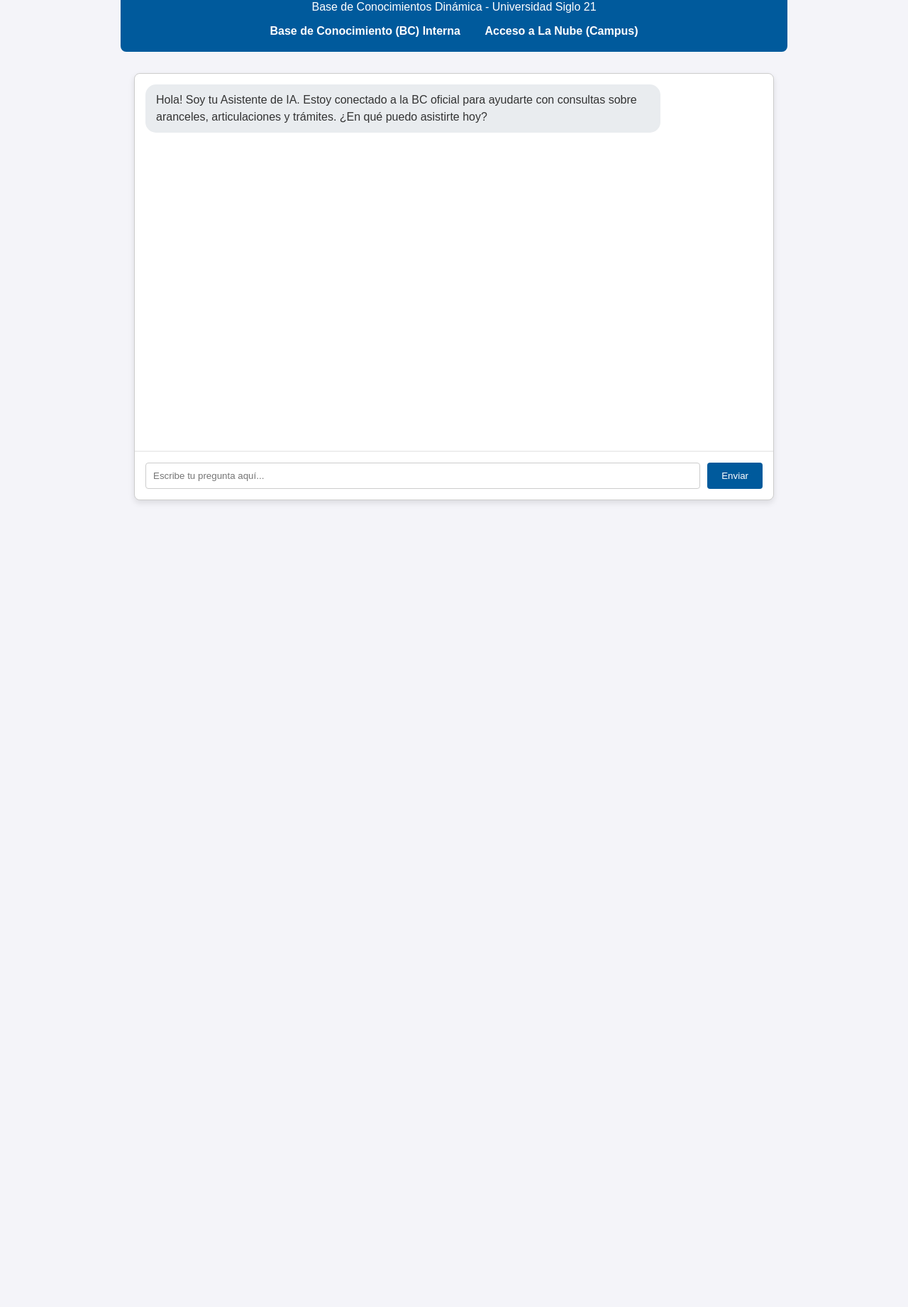
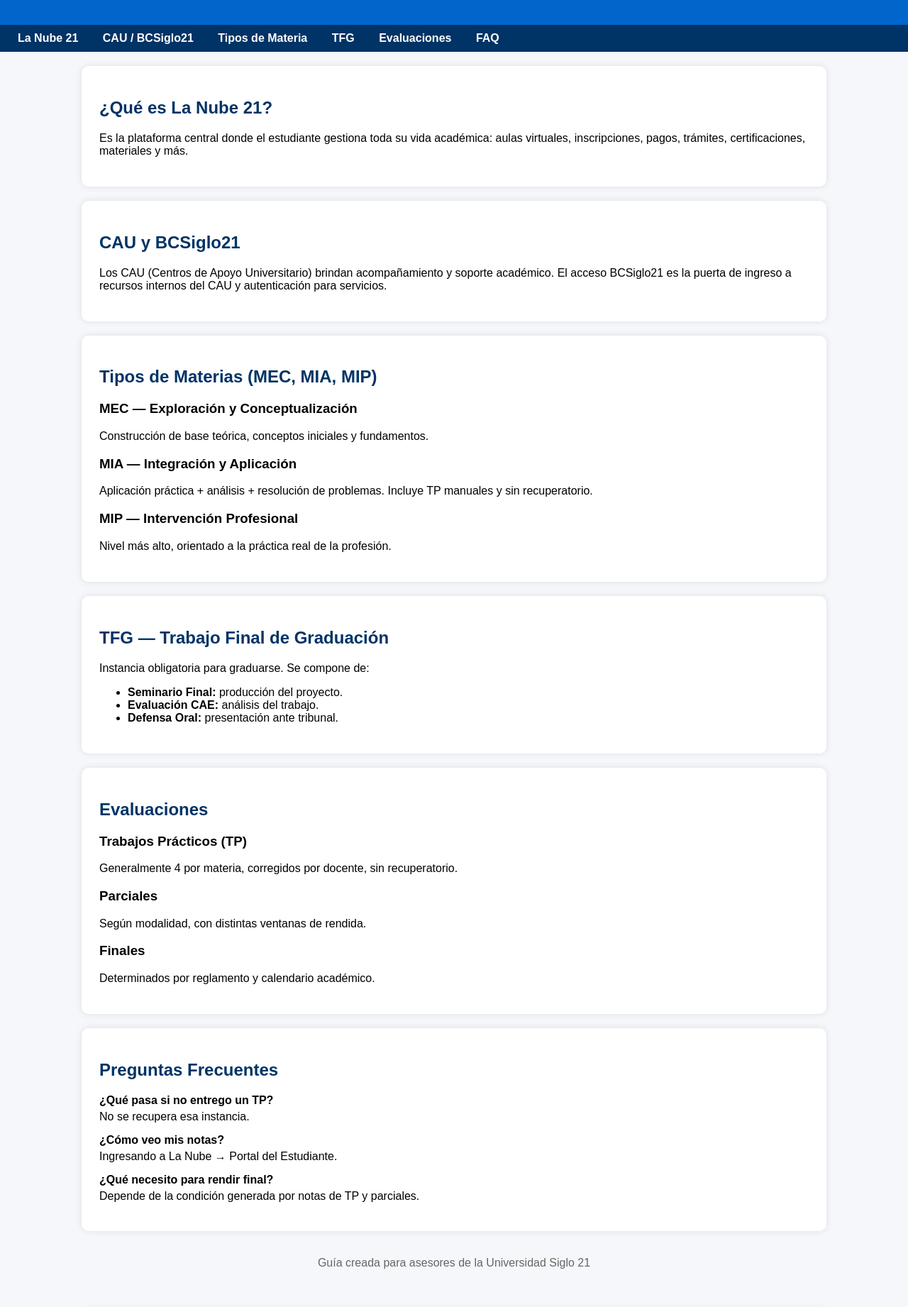
Before and after one commit to lucianominoteclab-star/Guia-Siglo-21, a plain HTML site: page index.html in a window 1280 px wide. Shown: the part 119-1961 px from the top of the page at 71% size. Before the commit the page ends 844 px from the top, so only its background shows below. Drawn offline with Linux system fonts and the light colour scheme.

Commit message:
Update index.html

```diff
--- a/index.html
+++ b/index.html
@@ -1,37 +1,140 @@
 <!DOCTYPE html>
 <html lang="es">
 <head>
-    <meta charset="UTF-8">
-    <meta name="viewport" content="width=device-width, initial-scale=1.0">
-    <title>Asistente de Consulta | Siglo 21</title>
-    <link rel="stylesheet" href="style.css">
+  <meta charset="UTF-8" />
+  <meta name="viewport" content="width=device-width, initial-scale=1.0" />
+  <title>Guía Siglo 21 — Recursos del Asesor</title>
+  <style>
+    body { font-family: Arial, sans-serif; background:#f5f7fa; margin:0; padding:0; }
+    header { background:#0066cc; color:white; padding:20px; text-align:center; }
+    nav { background:#003366; padding:10px; }
+    nav a { color:white; margin:0 15px; text-decoration:none; font-weight:bold; }
+    section { padding:25px; max-width:1000px; margin:auto; background:white; margin-top:20px; border-radius:10px; box-shadow:0 0 10px rgba(0,0,0,0.1); }
+    h2 { color:#003366; }
+    .faq-item { margin-bottom:15px; }
+    .faq-item p { margin:5px 0 0 0; }
+    footer { text-align:center; padding:20px; color:#666; }
+  </style>
 </head>
 <body>
+<header>
+  <h1>Guía Completa — Universidad Siglo 21</h1>
+  <p>Información basada en La Nube 21, BCSiglo21 y Reglamento Académico</p>
+</header>
 
-    <header>
-        <h1>Asistente de Consultas para Asesores</h1>
-        <p>Base de Conocimientos Dinámica - Universidad Siglo 21</p>
+<nav>
+  <a href="#nube">La Nube 21</a>
+  <a href="#cau">CAU / BCSiglo21</a>
+  <a href="#tipos">Tipos de Materia</a>
+  <a href="#tfg">TFG</a>
+  <a href="#eval">Evaluaciones</a>
+  <a href="#faq">FAQ</a>
+</nav>
 
-        <nav class="enlaces-rapidos">
-            <a href="https://21.edu.ar/bcsiglo21" target="_blank">Base de Conocimiento (BC) Interna</a>
-            <a href="https://lanube.21.edu.ar/" target="_blank">Acceso a La Nube (Campus)</a>
-        </nav>
-    </header>
+<section id="nube">
+  <h2>¿Qué es La Nube 21?</h2>
+  <p>Es la plataforma central donde el estudiante gestiona toda su vida académica: aulas virtuales, inscripciones, pagos, trámites, certificaciones, materiales y más.</p>
+</section>
 
-    <div id="chat-container">
-        <div id="messages">
-            <div class="message system">
-                Hola! Soy tu Asistente de IA. Estoy conectado a la BC oficial para ayudarte con consultas sobre aranceles, articulaciones y trámites. ¿En qué puedo asistirte hoy?
-            </div>
-        </div>
+<section id="cau">
+  <h2>CAU y BCSiglo21</h2>
+  <p>Los CAU (Centros de Apoyo Universitario) brindan acompañamiento y soporte académico. El acceso BCSiglo21 es la puerta de ingreso a recursos internos del CAU y autenticación para servicios.</p>
+</section>
 
-        <form id="chat-form">
-            <input type="text" id="user-input" placeholder="Escribe tu pregunta aquí..." required>
-            <button type="submit">Enviar</button>
-        </form>
-    </div>
+<section id="tipos">
+  <h2>Tipos de Materias (MEC, MIA, MIP)</h2>
+  <h3>MEC — Exploración y Conceptualización</h3>
+  <p>Construcción de base teórica, conceptos iniciales y fundamentos.</p>
 
-    <script src="script.js"></script>
+  <h3>MIA — Integración y Aplicación</h3>
+  <p>Aplicación práctica + análisis + resolución de problemas. Incluye TP manuales y sin recuperatorio.</p>
+
+  <h3>MIP — Intervención Profesional</h3>
+  <p>Nivel más alto, orientado a la práctica real de la profesión.</p>
+</section>
+
+<section id="tfg">
+  <h2>TFG — Trabajo Final de Graduación</h2>
+  <p>Instancia obligatoria para graduarse. Se compone de:</p>
+  <ul>
+    <li><strong>Seminario Final:</strong> producción del proyecto.</li>
+    <li><strong>Evaluación CAE:</strong> análisis del trabajo.</li>
+    <li><strong>Defensa Oral:</strong> presentación ante tribunal.</li>
+  </ul>
+</section>
+
+<section id="eval">
+  <h2>Evaluaciones</h2>
+  <h3>Trabajos Prácticos (TP)</h3>
+  <p>Generalmente 4 por materia, corregidos por docente, sin recuperatorio.</p>
+
+  <h3>Parciales</h3>
+  <p>Según modalidad, con distintas ventanas de rendida.</p>
+
+  <h3>Finales</h3>
+  <p>Determinados por reglamento y calendario académico.</p>
+</section>
+
+<section id="faq">
+  <h2>Preguntas Frecuentes</h2>
+  <div class="faq-item">
+    <strong>¿Qué pasa si no entrego un TP?</strong>
+    <p>No se recupera esa instancia.</p>
+  </div>
+  <div class="faq-item">
+    <strong>¿Cómo veo mis notas?</strong>
+    <p>Ingresando a La Nube → Portal del Estudiante.</p>
+  </div>
+  <div class="faq-item">
+    <strong>¿Qué necesito para rendir final?</strong>
+    <p>Depende de la condición generada por notas de TP y parciales.</p>
+  </div>
+</section>
+
+<footer>
+  <p>Guía creada para asesores de la Universidad Siglo 21</p>
+</footer>
+<section id="chat">
+  <h2>Asistente Interactivo (sin IA)</h2>
+  <p>Escribí tu pregunta y el sistema buscará coincidencias dentro del reglamento y esta guía.</p>
+  <input type="text" id="query" placeholder="Ej: regularidad, MIA, TFG, parciales..." style="width:100%; padding:10px; font-size:16px;">
+  <div id="results" style="margin-top:20px;"></div>
+</section>
+
+<script>
+const baseConocimiento = [
+  { pregunta: "regularidad", respuesta: "La regularidad se obtiene cumpliendo actividades, TP y parciales según la materia. Permite rendir final." },
+  { pregunta: "tp", respuesta: "Los Trabajos Prácticos generalmente son 4 por materia, sin recuperatorio, corregidos por docente." },
+  { pregunta: "parcial", respuesta: "Los parciales varían según modalidad, con fechas dentro del calendario académico." },
+  { pregunta: "final", respuesta: "El final debe rendirse según condición (regular/promocional) y modalidad de cada materia." },
+  { pregunta: "mia", respuesta: "Las MIA son materias de Integración y Aplicación. Incluyen prácticas, análisis y resolución de problemas." },
+  { pregunta: "mec", respuesta: "Las MEC son materias de Exploración y Conceptualización, centradas en fundamentos teóricos." },
+  { pregunta: "mip", respuesta: "Las MIP son materias de Intervención Profesional, nivel más alto orientado al ejercicio real de la profesión." },
+  { pregunta: "tfg", respuesta: "El TFG incluye Seminario Final, evaluación CAE y defensa oral ante tribunal." },
+  { pregunta: "equivalencia", respuesta: "Las equivalencias se gestionan en la plataforma oficial e incluyen programas sellados y certificación." },
+  { pregunta: "la nube", respuesta: "La Nube es la plataforma central del estudiante: aulas, inscripciones, pagos y trámites." },
+  { pregunta: "cau", respuesta: "Los CAU brindan soporte académico y acompañamiento. BCSiglo21 gestiona accesos internos." }
+];
+
+document.getElementById('query').addEventListener('input', function() {
+  const q = this.value.toLowerCase();
+  const cont = document.getElementById('results');
+  cont.innerHTML = "";
+
+  if (q.length < 2) return;
+
+  const encontrados = baseConocimiento.filter(item => item.pregunta.includes(q));
+
+  if (encontrados.length === 0) {
+    cont.innerHTML = "<p>No se encontraron resultados. Probá con otra palabra clave.</p>";
+    return;
+  }
+
+  encontrados.forEach(item => {
+    cont.innerHTML += `<div style='padding:10px; background:#eef3ff; margin-bottom:10px; border-radius:8px;'><strong>${item.pregunta.toUpperCase()}</strong><br>${item.respuesta}</div>`;
+  });
+});
+</script>
 
 </body>
 </html>
```
